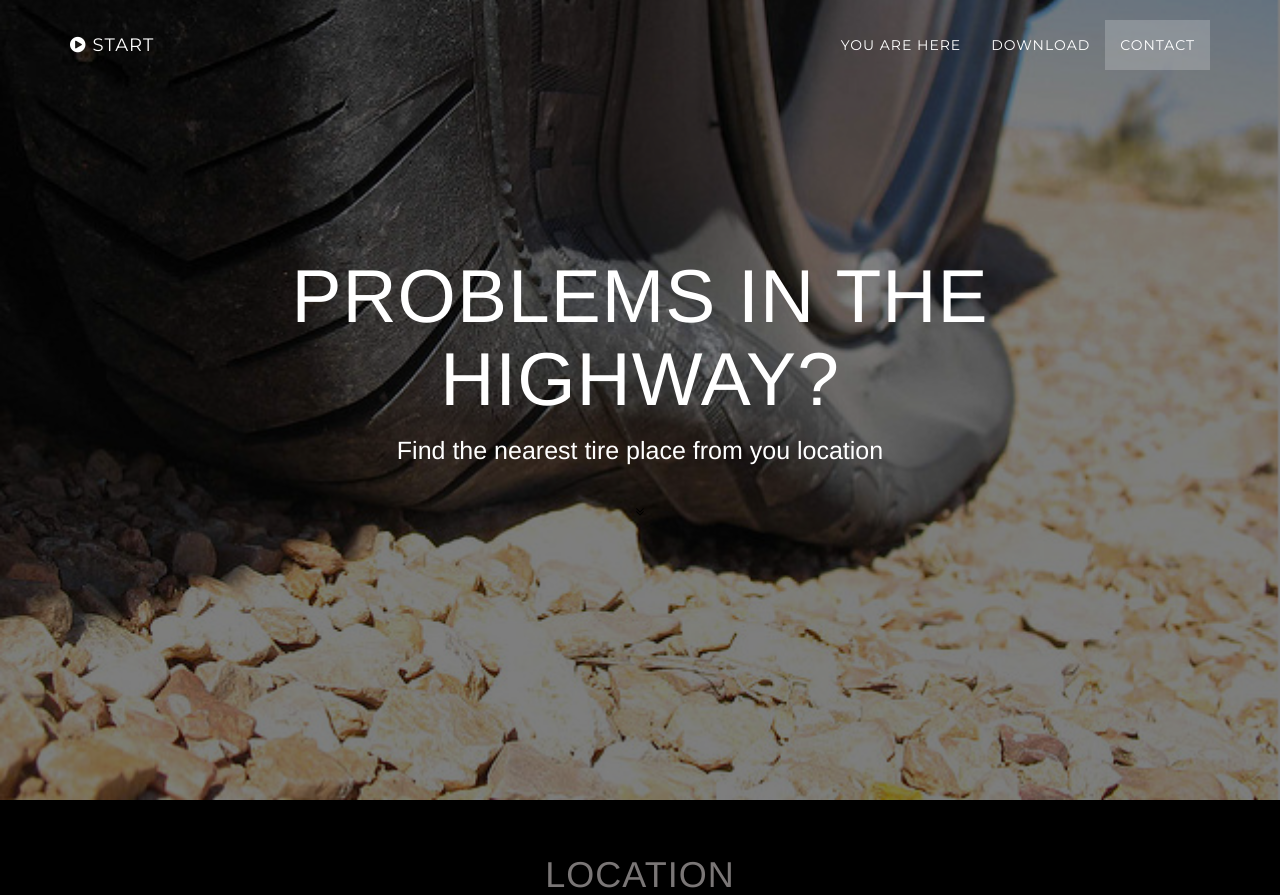
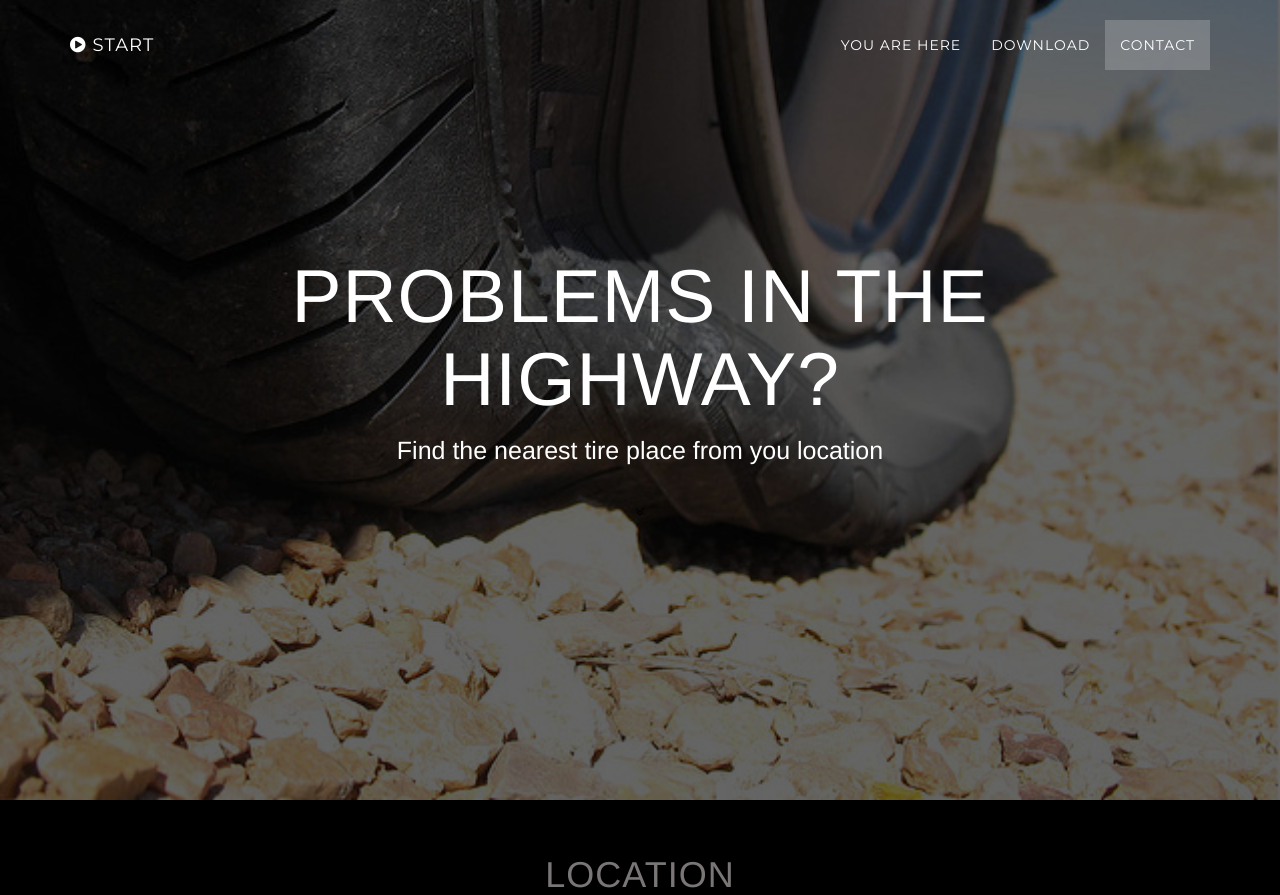
Before and after one commit to jorgeluis11/Geo-Tire, a Django app: template templates/base.html in a window 1280 px wide. Shown: the top 895 px of the page. Run offline with Django 3.2, Linux system fonts and the light colour scheme; the template is opened without the code that fills it, so the values that code supplies are empty; parts of the project's set-up code (start-up, migrations or seed data) failed here and were passed over; some libraries are stand-ins or nearby versions.

Commit message:
minor changes base.html

```diff
--- a/templates/base.html
+++ b/templates/base.html
@@ -45,7 +45,7 @@
 
     .intro-body
     {
-        background-color: rgba(0,0,0,0.5)
+        background-color: rgba(0,0,0,0.6)
     }
 
   /*  #first-container
```
